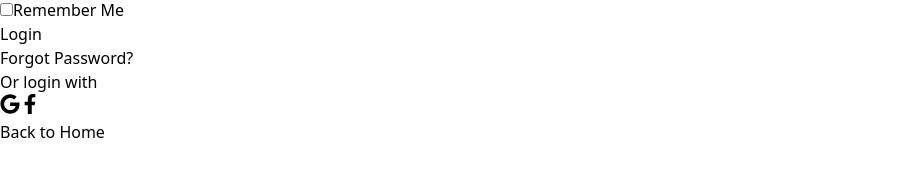
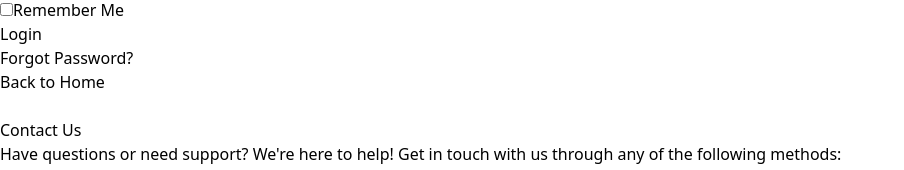
Before and after one commit to diryivuze/Ozone_stock_management, a React (Vite) app: page /dashboard in a window 1280 px wide. Shown: the part 388-558 px from the top of the page, without its empty margins (0-904 px from the left). Built offline with nearby package versions, Linux system fonts and the light colour scheme.

Commit message:
changes to login and home page

```diff
--- a/src/Pages/LogIn.jsx
+++ b/src/Pages/LogIn.jsx
@@ -138,27 +138,6 @@ const LogIn = () => {
               <a href="/forgot-password" className="text-sm text-indigo-500 hover:underline">Forgot Password?</a>
             </div>
 
-            {/* Alternative Login Options */}
-            <div className="flex items-center justify-center my-6">
-              <span className="w-1/3 border-t border-gray-300"></span>
-              <span className="text-gray-500 mx-4">Or login with</span>
-              <span className="w-1/3 border-t border-gray-300"></span>
-            </div>
-            <div className="flex justify-center space-x-4">
-              <button
-                onClick={handleGoogleLogin}
-                className="w-10 h-10 bg-red-500 text-white rounded-full flex items-center justify-center hover:bg-red-400 transition duration-300"
-              >
-                <FaGoogle size={20} />
-              </button>
-              <button
-                onClick={handleFacebookLogin}
-                className="w-10 h-10 bg-blue-600 text-white rounded-full flex items-center justify-center hover:bg-blue-500 transition duration-300"
-              >
-                <FaFacebookF size={20} />
-              </button>
-            </div>
-
             {/* Back to Home Button */}
             <div className="text-center mt-8">
               <a
--- a/src/components/dashboard/HomeDash.jsx
+++ b/src/components/dashboard/HomeDash.jsx
@@ -163,11 +163,11 @@ const HomeDash = () => {
         {/* Modal for Product Details */}
         {showModal && selectedProduct && (
           <div className="fixed inset-0 flex items-center justify-center bg-black bg-opacity-50">
-            <div className="bg-white p-6 rounded-lg shadow-md">
+            <div className="bg-white p-6 rounded-lg shadow-md w-1/3">
               <h3 className="text-lg font-semibold mb-4">Product Details</h3>
-              <p><strong>Product:</strong> {selectedProduct.detail}</p>
-              <p><strong>Quantity:</strong> {selectedProduct.quantity}</p>
-              <p><strong>Price per unit:</strong> Frw {selectedProduct.price}</p>
+              <p className="mb-4"><strong>Product:</strong> {selectedProduct.detail}</p>
+              <p className="mb-4"><strong>Quantity:</strong> {selectedProduct.quantity}</p>
+              <p className="mb-4"><strong>Price per unit:</strong> Frw {selectedProduct.price}</p>
               <button
                 onClick={handleCloseModal}
                 className="mt-4 bg-blue-500 text-white px-4 py-2 rounded-md hover:bg-blue-600"
```
